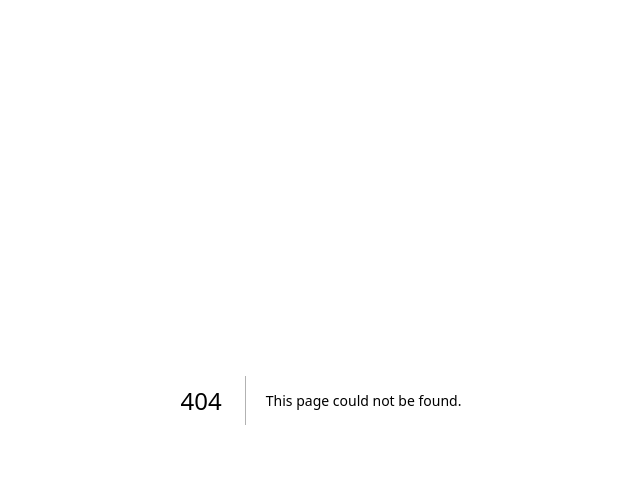
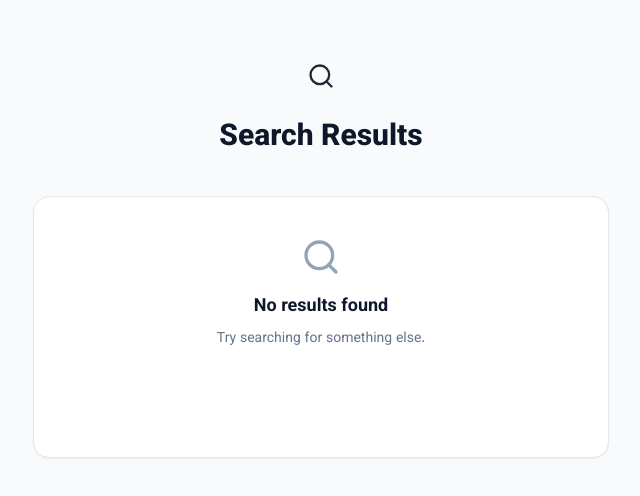
Before and after one commit to Rekan101/BazyanHub, a Next.js app: page /search in a window 1280 px wide. Before the commit this address had no page. Shown: the top 496 px of the page, without its empty margins (319-959 px from the left). Built offline with nearby package versions, Linux system fonts and the light colour scheme.

Commit message:
Update website

```diff
--- /dev/null
+++ b/app/search/page.tsx
@@ -0,0 +1,161 @@
+"use client";
+
+import { useMemo } from "react";
+import Image from "next/image";
+import Link from "next/link";
+import { Search, ArrowRight, ArrowLeft } from "lucide-react";
+import { categories, type LanguageCode } from "@/lib/data/categories";
+import { useLanguage } from "@/lib/i18n";
+
+export default function SearchPage() {
+  const { language } = useLanguage();
+
+  const currentLanguage = language as LanguageCode;
+
+  const params =
+    typeof window !== "undefined"
+      ? new URLSearchParams(window.location.search)
+      : null;
+
+  const query = params?.get("q")?.trim() ?? "";
+
+  const isRTL = currentLanguage !== "en";
+  const ArrowIcon = isRTL ? ArrowLeft : ArrowRight;
+
+  const results = useMemo(() => {
+    if (!query) return [];
+
+    const searchText = query.toLocaleLowerCase();
+
+    return categories.filter((category) => {
+      const title =
+        category.title?.toLocaleLowerCase() ?? "";
+
+      const filters = category.filters
+        .map((filter) =>
+          `${filter.label} ${filter.id}`.toLocaleLowerCase()
+        )
+        .join(" ");
+
+      return (
+        title.includes(searchText) ||
+        filters.includes(searchText) ||
+        category.id
+          .toLocaleLowerCase()
+          .includes(searchText)
+      );
+    });
+  }, [query]);
+
+  return (
+    <main
+      dir={isRTL ? "rtl" : "ltr"}
+      className="min-h-screen bg-slate-50 py-12 dark:bg-slate-950"
+    >
+      <div className="mx-auto max-w-7xl px-4 sm:px-6 lg:px-8">
+
+        {/* Header */}
+        <div className="mb-10 text-center">
+          <div className="mx-auto mb-4 flex h-14 w-14 items-center justify-center rounded-2xl bg-primary/10 text-primary">
+            <Search className="h-7 w-7" />
+          </div>
+
+          <h1 className="text-2xl font-extrabold text-slate-900 dark:text-white sm:text-3xl">
+            {currentLanguage === "ckb"
+              ? "ئەنجامی گەڕان"
+              : currentLanguage === "ar"
+                ? "نتائج البحث"
+                : "Search Results"}
+          </h1>
+
+          {query && (
+            <p className="mt-3 text-sm text-slate-600 dark:text-slate-400">
+              {currentLanguage === "ckb"
+                ? `ئەنجام بۆ: ${query}`
+                : currentLanguage === "ar"
+                  ? `نتائج البحث عن: ${query}`
+                  : `Results for: ${query}`}
+            </p>
+          )}
+        </div>
+
+        {/* Results */}
+        {results.length > 0 ? (
+          <div className="grid grid-cols-2 gap-3 sm:grid-cols-2 sm:gap-4 lg:grid-cols-3 lg:gap-5">
+            {results.map((category) => (
+              <Link
+                key={category.id}
+                href={`/services/${category.id}`}
+                className="group overflow-hidden rounded-2xl border border-slate-200 bg-white shadow-sm transition-all duration-300 hover:-translate-y-1 hover:border-primary/50 hover:shadow-lg dark:border-slate-800 dark:bg-slate-900"
+              >
+                <div className="relative h-36 w-full overflow-hidden sm:h-44">
+                  <Image
+                    src={category.imageSrc}
+                    alt={category.title}
+                    fill
+                    sizes="(max-width: 640px) 50vw, (max-width: 1024px) 50vw, 33vw"
+                    className="object-cover transition-transform duration-500 group-hover:scale-110"
+                  />
+
+                  <div className="absolute inset-0 bg-gradient-to-t from-black/70 to-transparent" />
+                </div>
+
+                <div className="p-4">
+                  <h2 className="line-clamp-2 text-base font-bold text-slate-900 group-hover:text-primary dark:text-white">
+                    {category.title}
+                  </h2>
+
+                  <div className="mt-2 flex items-center justify-between text-xs font-medium text-slate-500 dark:text-slate-400">
+                    <span>
+                      {category.filters.length}{" "}
+                      {currentLanguage === "ckb"
+                        ? "جۆر"
+                        : currentLanguage === "ar"
+                          ? "أنواع"
+                          : "types"}
+                    </span>
+
+                    <ArrowIcon className="h-4 w-4" />
+                  </div>
+                </div>
+              </Link>
+            ))}
+          </div>
+        ) : (
+          <div className="mx-auto max-w-xl rounded-2xl border border-slate-200 bg-white p-10 text-center shadow-sm dark:border-slate-800 dark:bg-slate-900">
+            <Search className="mx-auto mb-4 h-10 w-10 text-slate-400" />
+
+            <h2 className="text-lg font-bold text-slate-900 dark:text-white">
+              {currentLanguage === "ckb"
+                ? "هیچ ئەنجامێک نەدۆزرایەوە"
+                : currentLanguage === "ar"
+                  ? "لم يتم العثور على نتائج"
+                  : "No results found"}
+            </h2>
+
+            <p className="mt-2 text-sm text-slate-500 dark:text-slate-400">
+              {currentLanguage === "ckb"
+                ? "وشەیەکی تری بگەڕێ."
+                : currentLanguage === "ar"
+                  ? "حاول البحث بكلمة أخرى."
+                  : "Try searching for something else."}
+            </p>
+
+            <Link
+              href="/services"
+              className="mt-6 inline-flex items-center gap-2 rounded-full bg-primary px-6 py-3 text-sm font-semibold text-white transition hover:opacity-90"
+            >
+              {currentLanguage === "ckb"
+                ? "بینینی هەموو خزمەتگوزارییەکان"
+                : currentLanguage === "ar"
+                  ? "عرض جميع الخدمات"
+                  : "View all services"}
+
+              <ArrowIcon className="h-4 w-4" />
+            </Link>
+          </div>
+        )}
+      </div>
+    </main>
+  );
+}
--- a/components/services-section.tsx
+++ b/components/services-section.tsx
@@ -1,6 +1,6 @@
 "use client";
 
-import { useEffect, useMemo, useState } from "react";
+import { useEffect, useMemo, useState, type MouseEvent } from "react";
 import Image from "next/image";
 import Link from "next/link";
 import { AnimatePresence, motion } from "framer-motion";
@@ -77,8 +77,6 @@ const CATEGORY_ICONS: Record<string, LucideIcon> = {
   house: House,
   "graduation-cap": GraduationCap,
   wrench: Wrench,
-
-  // Job Opportunities icon
   briefcase: Briefcase,
 };
 
@@ -250,7 +248,7 @@ function getCategoryTitle(
     return localized[language];
   }
 
-  return category.title;
+  return category.translations[language];
 }
 
 function readFavorites(): Record<string, boolean> {
@@ -267,14 +265,14 @@ function readFavorites(): Record<string, boolean> {
       return {};
     }
 
-    const parsed = JSON.parse(stored);
+    const parsed: unknown = JSON.parse(stored);
 
     if (
       parsed &&
       typeof parsed === "object" &&
       !Array.isArray(parsed)
     ) {
-      return parsed;
+      return parsed as Record<string, boolean>;
     }
 
     return {};
@@ -390,7 +388,7 @@ export function ServicesSection() {
         : "ckb";
 
   const toggleFavorite = (
-    e: React.MouseEvent,
+    e: MouseEvent,
     id: string
   ) => {
     e.preventDefault();
```
